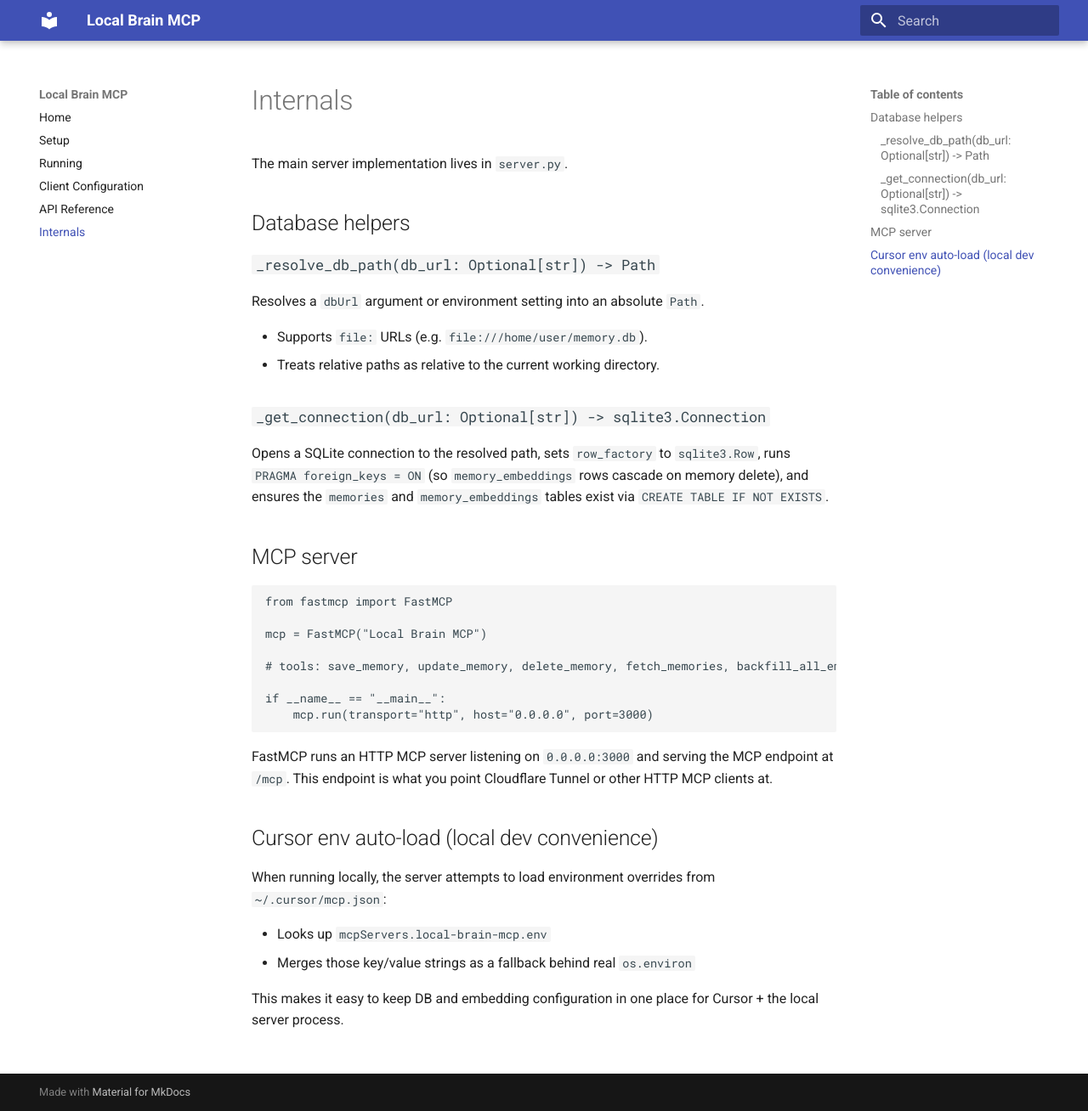
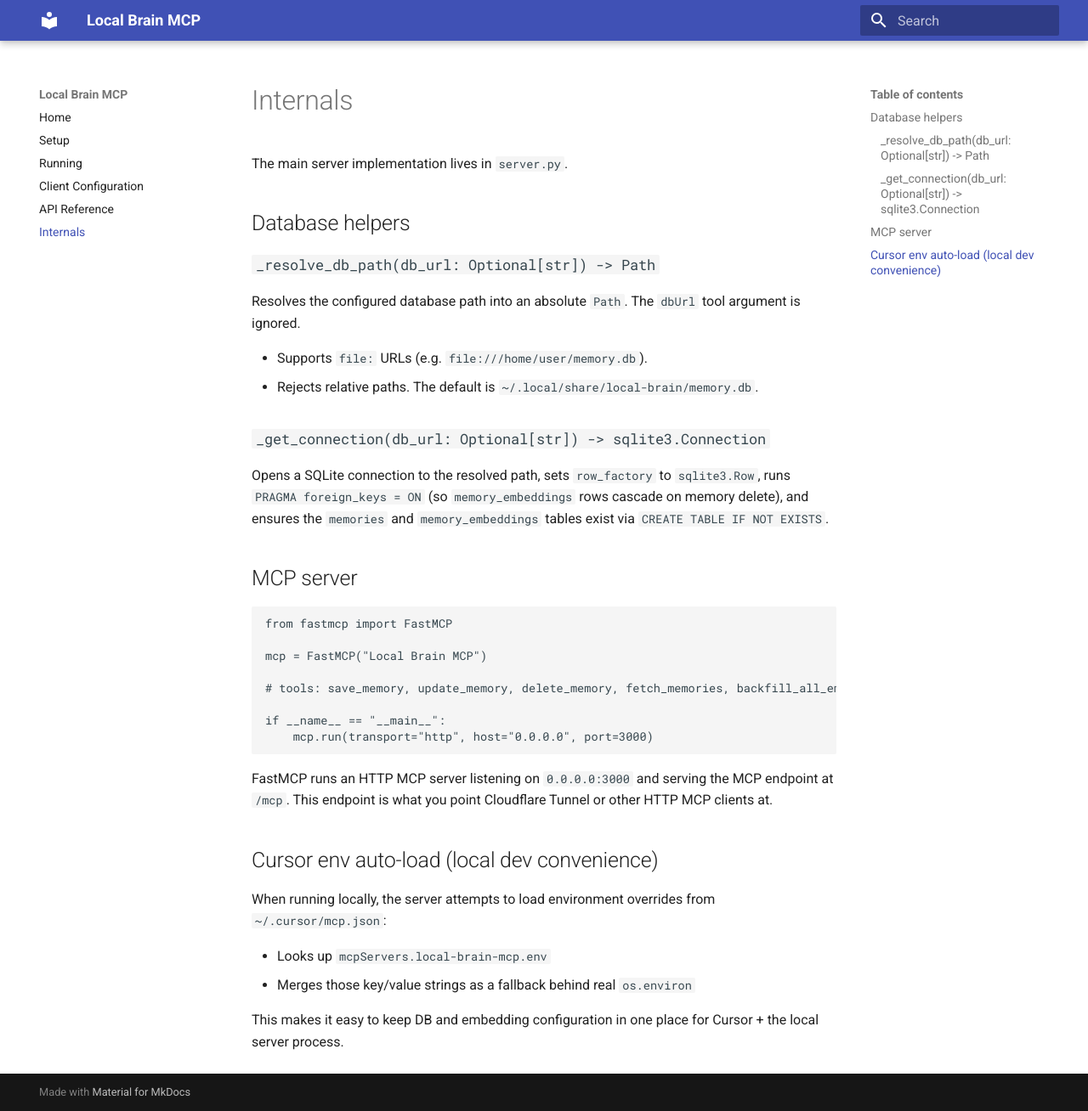
Before and after one commit to ejsinfuego/memory-mcp, an MkDocs documentation site: the page built from docs/internals.md, in a window 1280 px wide and 1308 px high. Shown: the whole window at 85% size. Built offline with MkDocs 1.6.1 and Material for MkDocs 9.7.7, drawn with Linux system fonts in a browser that asks for light colours.

Commit message:
docs: note that relative database paths are rejected

```diff
--- a/docs/internals.md
+++ b/docs/internals.md
@@ -6,10 +6,10 @@ The main server implementation lives in `server.py`.
 
 ### `_resolve_db_path(db_url: Optional[str]) -> Path`
 
-Resolves a `dbUrl` argument or environment setting into an absolute `Path`.
+Resolves the configured database path into an absolute `Path`. The `dbUrl` tool argument is ignored.
 
 - Supports `file:` URLs (e.g. `file:///home/user/memory.db`).
-- Treats relative paths as relative to the current working directory.
+- Rejects relative paths. The default is `~/.local/share/local-brain/memory.db`.
 
 ### `_get_connection(db_url: Optional[str]) -> sqlite3.Connection`
 
@@ -22,7 +22,7 @@ from fastmcp import FastMCP
 
 mcp = FastMCP("Local Brain MCP")
 
-# tools: save_memory, update_memory, delete_memory, fetch_memories, backfill_all_embeddings
+# tools: save_memory, update_memory, delete_memory, fetch_memories, backfill_all_embeddings, doctor
 
 if __name__ == "__main__":
     mcp.run(transport="http", host="0.0.0.0", port=3000)
```
